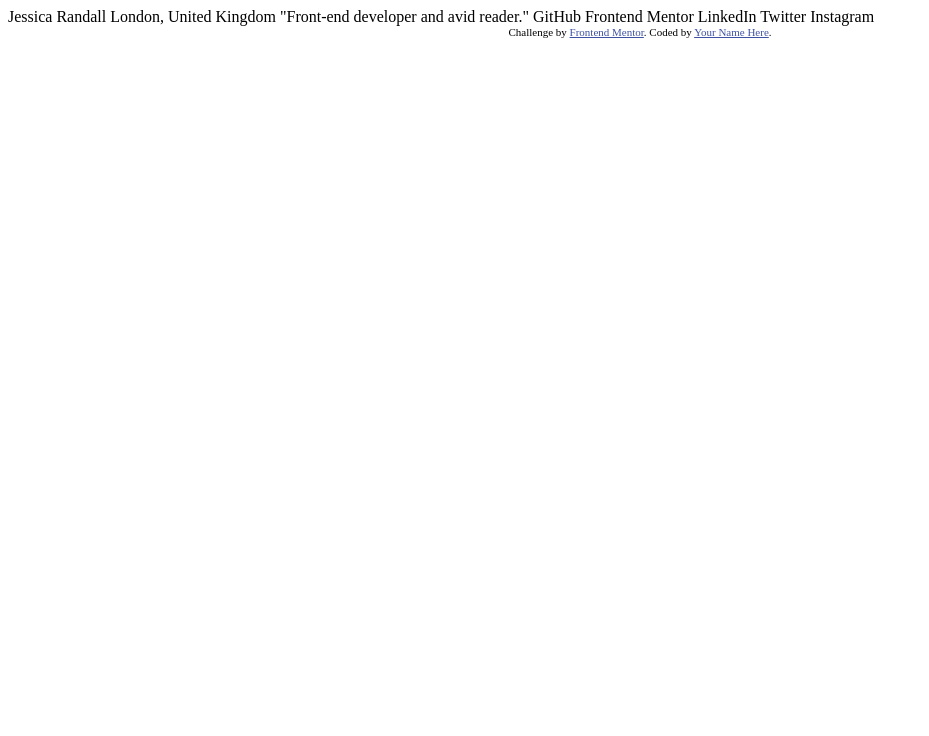
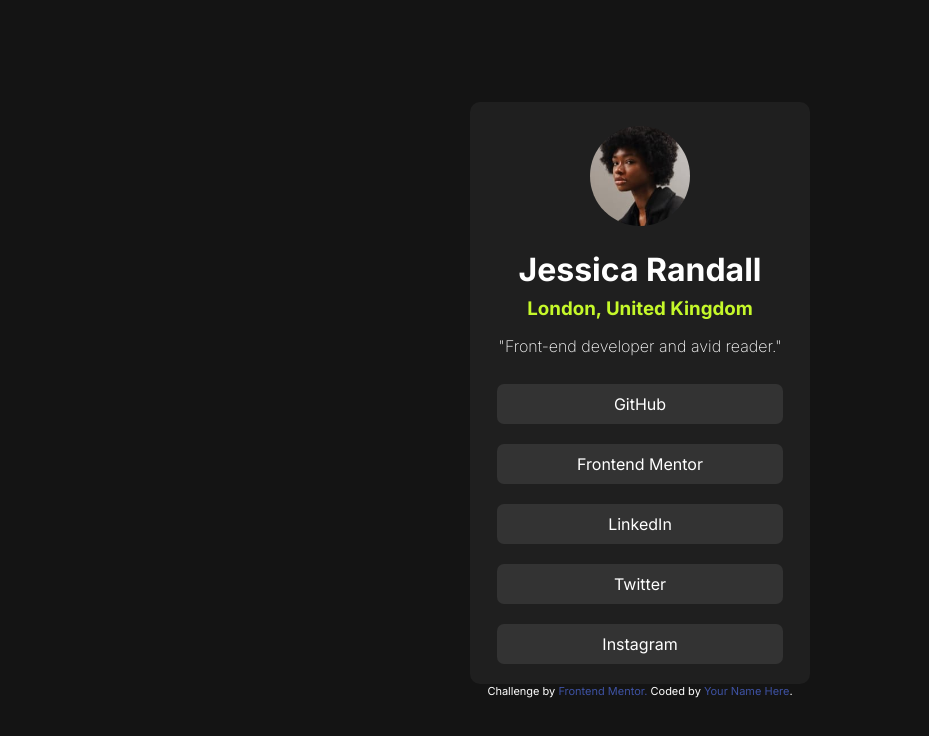
Before and after one commit to cosmooliveira/social-links-profile-main-frontend-mentor-, a plain HTML site: page index.html in a window 1280 px wide. Shown: the whole page, without its empty margins (0-929 px from the left). Drawn offline with Linux system fonts and the light colour scheme.

Commit message:
concluído a primeira versão
precisa se de melhoras no código do css, na minha opinião só falta mais uma otimização no código do css no resto acredito que esta tudo certo

```diff
--- a/index.html
+++ b/index.html
@@ -6,6 +6,7 @@
 
   <link rel="icon" type="image/png" sizes="32x32" href="./assets/images/favicon-32x32.png">
 
+  <link rel="stylesheet" href="style/mobile-e-desktop.style.css">
   <title>Frontend Mentor | Social links profile</title>
 
   <!-- Feel free to remove these styles or customise in your own stylesheet 👍 -->
@@ -17,20 +18,40 @@
 <body>
 <main>
 
-    Jessica Randall
-    London, United Kingdom
-    "Front-end developer and avid reader."
+    <div>
+      <img src="assets/images/avatar-jessica.jpeg" alt="">
+      <h1>Jessica Randall</h1>
+      <h3>London, United Kingdom</h3>
+      <p>"Front-end developer and avid reader."</p>
+    </div>
 
-    GitHub
-    Frontend Mentor
-    LinkedIn
-    Twitter
-    Instagram
+    <div>
+      <ul>
+        <a href="">
+          <li>GitHub</li>
+        </a>
+        <a href="">
+          <li>Frontend Mentor</li>
+        </a>
+        <a href="">
+          <li>LinkedIn</li>
+        </a>
+        <a href="">
+          <li>Twitter</li>
+        </a>
+        <a href="">
+          <li>Instagram</li>
+        </a>
+      </ul>
+    </div>
 
 </main>
-  <div class="attribution">
-    Challenge by <a href="https://www.frontendmentor.io?ref=challenge" target="_blank">Frontend Mentor</a>.
-    Coded by <a href="#">Your Name Here</a>.
-  </div>
+
+    <div class="attribution">
+      Challenge by <a href="https://www.frontendmentor.io?ref=challenge" target="_blank">Frontend Mentor.</a>
+      Coded by <a href="#">Your Name Here</a>.
+    </div>
+
+
 </body>
 </html>
--- /dev/null
+++ b/style/mobile-e-desktop.style.css
@@ -0,0 +1,64 @@
+@charset "UTF-8";
+
+@import url('https://fonts.googleapis.com/css2?family=Inter:ital,opsz,wght@0,14..32,100..900;1,14..32,100..900&display=swap');
+
+
+    *{
+        padding: 0;
+        margin: 0;
+        font-family: "Inter";
+    }
+    html{
+        height: 100%;
+        background-color: hsl(0, 0%, 8%);
+
+    }
+    main{
+        min-width:340px;
+        background-color: hsl(0, 0%, 12%);
+
+        border-radius: 10px;
+    }
+    img{
+        width: 100px;
+        border-radius: 50%;
+        padding: 1.5rem 0px;
+    }
+    h3{
+        color:hsl(75, 94%, 57%);
+        padding: .5rem 0px;
+    }
+    p{
+        font-weight:200;
+        padding: .5rem 0px;
+
+    }
+    a{
+        text-decoration: none;
+
+    }
+    li:hover,a:hover{
+      background-color:hsl(75, 94%, 57%) ;
+      color: black;
+    }
+    li{
+        list-style: none;
+        padding: 10px 80px;
+        margin: 20px 0;
+        background-color: hsl(0, 0%, 20%);
+        text-align: center;
+        border-radius: 7px;
+    }
+   html, main>div{
+        display: flex;
+        flex-direction: column;
+        justify-content: center;
+        align-items:center;
+    }
+    h1,p,a{
+        color: hsl(0, 0%, 100%);
+
+    }
+    div.attribution{
+        color: white;
+    }
```
